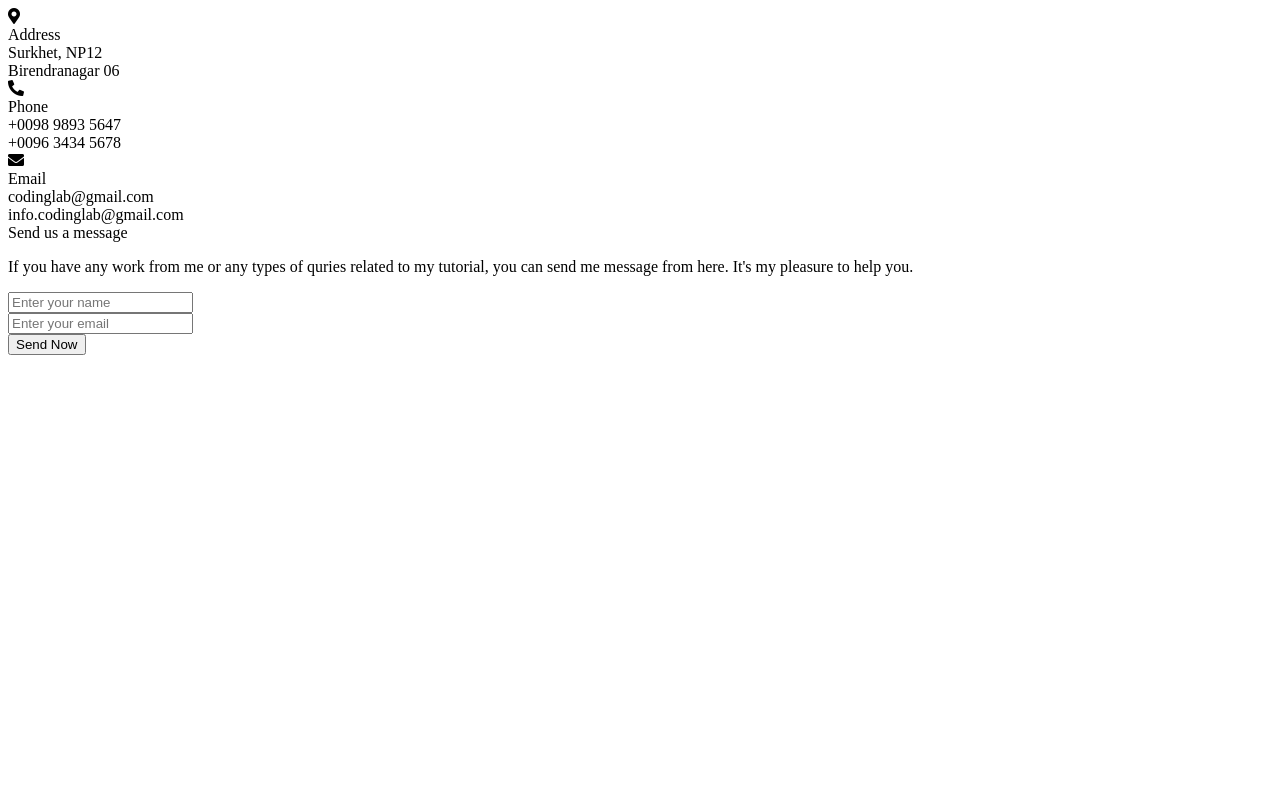
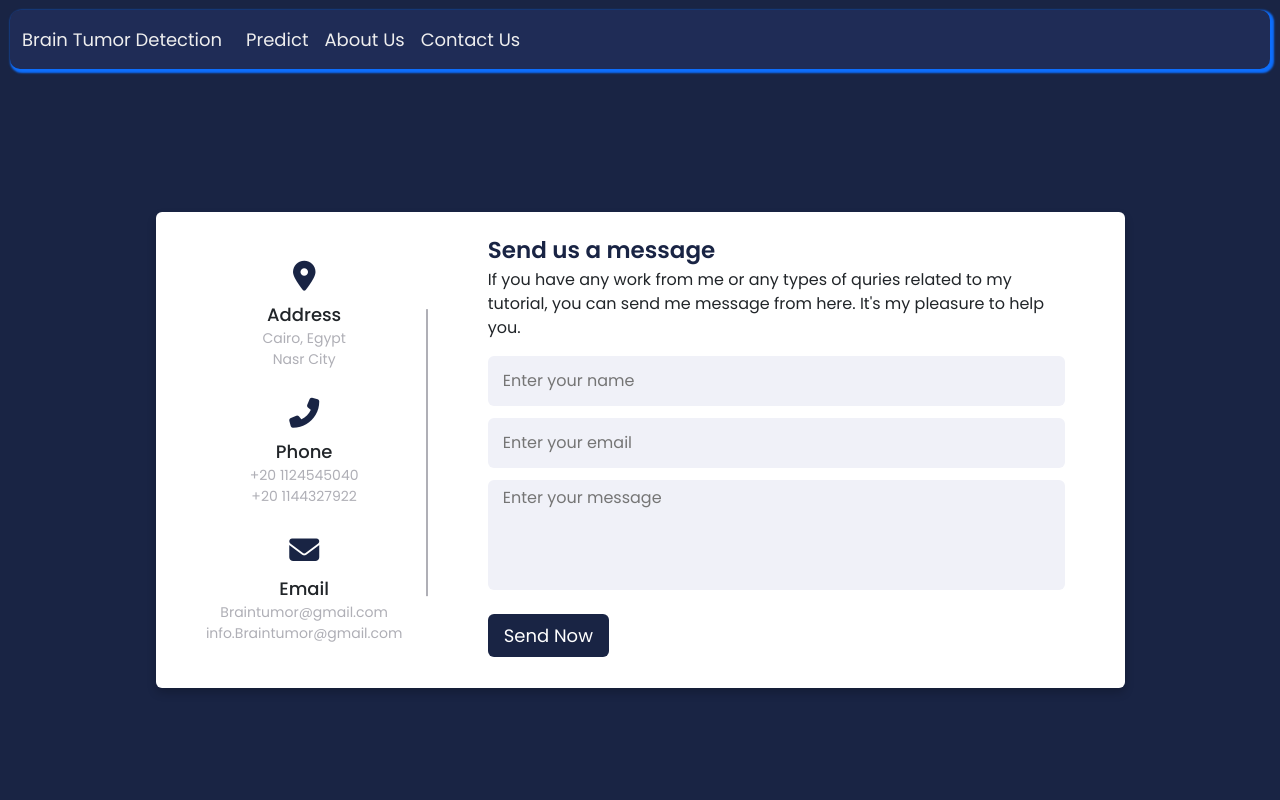
Before and after one commit to mohmed97/BrainTumorDetection, a Flask app: template templates/contact.html in a window 1280 px wide. Run offline with Flask 2, Linux system fonts and the light colour scheme; the template is opened without the code that fills it, so the values that code supplies are empty; some libraries are stand-ins or nearby versions.

Commit message:
Version 4

```diff
--- a/app.py
+++ b/app.py
@@ -5,7 +5,7 @@ from werkzeug.datastructures import  FileStorage
 import numpy as np
 import os
 import cv2
-from PIL import Image
+# from PIL import Image
 import tensorflow as tf
 from tensorflow import keras
 
@@ -25,6 +25,10 @@ def predict():
 def about():
    return render_template('about.html')
 
+@app.route('/contact',methods=['GET', 'POST'])
+def contact():
+   return render_template('contact.html')
+
 @app.route('/uploader', methods = ['GET', 'POST'])
 def upload_file():
     if request.method == 'POST':
@@ -32,7 +36,7 @@ def upload_file():
         if file :
             app.config['UPLOAD_FOLDER']=os.path.dirname(__file__)
             filename = secure_filename(file.filename)
-            filepath = os.path.join(app.config['UPLOAD_FOLDER'], 'uploaded/images/'+filename)
+            filepath = os.path.join(app.config['UPLOAD_FOLDER'], 'static/images/'+filename)
             file.save(filepath)
 
             image = cv2.imread(filepath)
@@ -40,7 +44,7 @@ def upload_file():
             image = cv2.resize(image, (224, 224))
             image = img_to_array(image)
             image = image.reshape(1,224,224,3)
-            classes = ['glioma_tumor', 'no_tumor', 'meningioma_tumor', 'pituitary_tumor']
+            classes = ['Glioma Tumor', 'No Tumor', 'Meningioma Tumor', 'Pituitary Tumor']
             # im = cv2.imread(filepath)
             # # myImg = np.array(im.resize(224,224))
             # myImg = cv2.cvtColor(im, cv2.COLOR_BGR2RGB)
@@ -49,8 +53,8 @@ def upload_file():
             myModel=tf.keras.models.load_model('effnet.h5')
             result = myModel.predict(image)
             output = classes[np.where(result == np.amax(result))[1][0]]
-        # , predict = result
-        return render_template('result.html', predict = output)
+            filePath = "images/"+filename
+        return render_template('result.html', predict = output,filePath = filePath)
 
 
 if __name__ == '__main__':
--- /dev/null
+++ b/static/css/styleContact.css
@@ -0,0 +1,169 @@
+/* Google Font CDN Link */
+@import url('https://fonts.googleapis.com/css2?family=Poppins:wght@200;300;400;500;600;700&display=swap');
+
+*{
+  margin: 0;
+  padding: 0;
+  box-sizing: border-box;
+  font-family: "Poppins" , sans-serif;
+}
+body{
+  min-height: 100vh;
+  width: 100%;
+  background: #192444;
+  display: flex;
+  align-items: center;
+  justify-content: center;
+}
+.nav-div{
+    background:#1f2c56;
+    /* margin-right: 25px ;
+    padding:20px ;
+    border-left: 2px solid #0d6efd;
+    border-top: 2px solid #0d6efd;*/
+    margin: 10px;
+    border-radius: 10px;
+    box-shadow: 2px 2px 2px 2px #0d6efd ;
+}
+.nav-div a{
+    color: #EEE;
+    font-size: large;
+}
+.nav-div a:hover{
+    color: #FFF;
+    /* font-size: x-large; */
+}
+.container{
+  width: 85%;
+  background: #fff;
+  border-radius: 6px;
+  padding: 20px 60px 30px 40px;
+  box-shadow: 0 5px 10px rgba(0, 0, 0, 0.2);
+}
+.container .content{
+  display: flex;
+  align-items: center;
+  justify-content: space-between;
+}
+.container .content .left-side{
+  width: 25%;
+  height: 100%;
+  display: flex;
+  flex-direction: column;
+  align-items: center;
+  justify-content: center;
+  margin-top: 15px;
+  position: relative;
+}
+.content .left-side::before{
+  content: '';
+  position: absolute;
+  height: 70%;
+  width: 2px;
+  right: -15px;
+  top: 50%;
+  transform: translateY(-50%);
+  background: #afafb6;
+}
+.content .left-side .details{
+  margin: 14px;
+  text-align: center;
+}
+.content .left-side .details i{
+  font-size: 30px;
+  color: #192444;
+  margin-bottom: 10px;
+}
+.content .left-side .details .topic{
+  font-size: 18px;
+  font-weight: 500;
+}
+.content .left-side .details .text-one,
+.content .left-side .details .text-two{
+  font-size: 14px;
+  color: #afafb6;
+}
+.container .content .right-side{
+  width: 75%;
+  margin-left: 75px;
+}
+.content .right-side .topic-text{
+  font-size: 23px;
+  font-weight: 600;
+  color: #192444;
+}
+.right-side .input-box{
+  height: 50px;
+  width: 100%;
+  margin: 12px 0;
+}
+.right-side .input-box input,
+.right-side .input-box textarea{
+  height: 100%;
+  width: 100%;
+  border: none;
+  outline: none;
+  font-size: 16px;
+  background: #F0F1F8;
+  border-radius: 6px;
+  padding: 0 15px;
+  resize: none;
+}
+.right-side .message-box{
+  min-height: 110px;
+}
+.right-side .input-box textarea{
+  padding-top: 6px;
+}
+.right-side .button{
+  display: inline-block;
+  margin-top: 12px;
+}
+.right-side .button input[type="button"]{
+  color: #fff;
+  font-size: 18px;
+  outline: none;
+  border: none;
+  padding: 8px 16px;
+  border-radius: 6px;
+  background: #192444;
+  cursor: pointer;
+  transition: all 0.3s ease;
+}
+.button input[type="button"]:hover{
+  background: #5029bc;
+}
+
+@media (max-width: 950px) {
+  .container{
+    width: 90%;
+    padding: 30px 40px 40px 35px ;
+  }
+  .container .content .right-side{
+   width: 75%;
+   margin-left: 55px;
+}
+}
+@media (max-width: 820px) {
+  .container{
+    margin: 40px 0;
+    height: 100%;
+  }
+  .container .content{
+    flex-direction: column-reverse;
+  }
+ .container .content .left-side{
+   width: 100%;
+   flex-direction: row;
+   margin-top: 40px;
+   justify-content: center;
+   flex-wrap: wrap;
+ }
+ .container .content .left-side::before{
+   display: none;
+ }
+ .container .content .right-side{
+   width: 100%;
+   margin-left: 0;
+ }
+}
--- a/templates/about.html
+++ b/templates/about.html
@@ -35,7 +35,7 @@
     <script src="https://kit.fontawesome.com/66bfcf3c53.js" crossorigin="anonymous"></script>
 </head>
 <body>
-     <header>
+    <header>
         <nav class="navbar navbar-expand-md nav-div">
             <div class="container-fluid">
                 <a class="navbar-brand" href="/">Brain Tumor Detection</a>
@@ -47,6 +47,9 @@
                         </li>
                         <li class="nav-item">
                             <a class="nav-link" href="/about">About Us</a>
+                        </li>
+                        <li class="nav-item">
+                            <a class="nav-link" href="/contact">Contact Us</a>
                         </li>
                     </ul>
                 </div>
--- a/templates/contact.html
+++ b/templates/contact.html
@@ -3,33 +3,56 @@
 <html lang="en" dir="ltr">
   <head>
     <meta charset="UTF-8">
-   <!-- <title> Responsive Contact Us Form  | CodingLab </title>
-    <link rel="stylesheet" href="style.css">
-    <!-- Fontawesome CDN Link -->
-    <link rel="stylesheet" href="https://cdnjs.cloudflare.com/ajax/libs/font-awesome/5.15.2/css/all.min.css"/>
-     <meta name="viewport" content="width=device-width, initial-scale=1.0">
+    <title> Responsive Contact Us Form  | CodingLab </title>
+    <link rel="stylesheet" href="{{ url_for('static', filename= 'css/bootstrap.min.css') }}">
+{#    <link rel="stylesheet" href="{{ url_for('static', filename= 'css/style.css') }}">#}
+    <link rel="stylesheet" href="{{ url_for('static', filename= 'css/styleContact.css') }}">
+    <script src="https://kit.fontawesome.com/66bfcf3c53.js" crossorigin="anonymous"></script>
    </head>
 <body>
+
+ <header>
+        <nav class="navbar navbar-expand-md fixed-top nav-div">
+            <div class="container-fluid">
+                <a class="navbar-brand" href="/">Brain Tumor Detection</a>
+
+                <div class="collapse navbar-collapse" id="navbarCollapse">
+                    <ul class="navbar-nav me-auto mb-2 mb-md-0">
+                        <li class="nav-item">
+                            <a class="nav-link" aria-current="page" href="/predict">Predict</a>
+                        </li>
+                        <li class="nav-item">
+                            <a class="nav-link" href="/about">About Us</a>
+                        </li>
+                        <li class="nav-item">
+                            <a class="nav-link" href="/contact">Contact Us</a>
+                        </li>
+                    </ul>
+                </div>
+            </div>
+        </nav>
+ </header>
+ <main style="margin-top: 100px">
   <div class="container">
     <div class="content">
       <div class="left-side">
         <div class="address details">
           <i class="fas fa-map-marker-alt"></i>
           <div class="topic">Address</div>
-          <div class="text-one">Surkhet, NP12</div>
-          <div class="text-two">Birendranagar 06</div>
+          <div class="text-one">Cairo, Egypt</div>
+          <div class="text-two">Nasr City</div>
         </div>
         <div class="phone details">
           <i class="fas fa-phone-alt"></i>
           <div class="topic">Phone</div>
-          <div class="text-one">+0098 9893 5647</div>
-          <div class="text-two">+0096 3434 5678</div>
+          <div class="text-one">+20 1124545040</div>
+          <div class="text-two">+20 1144327922</div>
         </div>
         <div class="email details">
           <i class="fas fa-envelope"></i>
           <div class="topic">Email</div>
-          <div class="text-one">codinglab@gmail.com</div>
-          <div class="text-two">info.codinglab@gmail.com</div>
+          <div class="text-one">Braintumor@gmail.com</div>
+          <div class="text-two">info.Braintumor@gmail.com</div>
         </div>
       </div>
       <div class="right-side">
@@ -43,7 +66,9 @@
           <input type="text" placeholder="Enter your email">
         </div>
         <div class="input-box message-box">
-
+          <textarea placeholder="Enter your message"></textarea>
+<!--          <label >Enter your massage</label>-->
+<!--          <textare class="form-control" id="exampleFormControlTextarea1" placeholder="Enter your massage" style="height: 100%" rows="7"></textare>-->
         </div>
         <div class="button">
           <input type="button" value="Send Now" >
@@ -52,5 +77,6 @@
     </div>
     </div>
   </div>
+ </main>
 </body>
 </html>
--- a/templates/home.html
+++ b/templates/home.html
@@ -19,6 +19,9 @@
                         </li>
                         <li class="nav-item">
                             <a class="nav-link" href="/about">About Us</a>
+                        </li>
+                        <li class="nav-item">
+                            <a class="nav-link" href="/contact">Contact Us</a>
                         </li>
                     </ul>
                 </div>
```
Also changed, not shown: static/css/style.css (+11 -0 lines), static/css/styleCards.css (added, +75 -0 lines), templates/index.html (+27 -3 lines), templates/result.html (+57 -3 lines), static/images/512.jpg (added), uploaded/images/11.jpg (added), uploaded/images/123.jpg (added), uploaded/images/mmmm.jpg (added).
